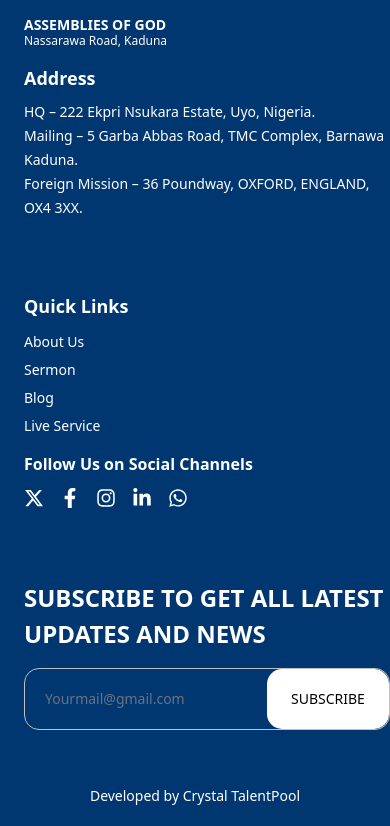
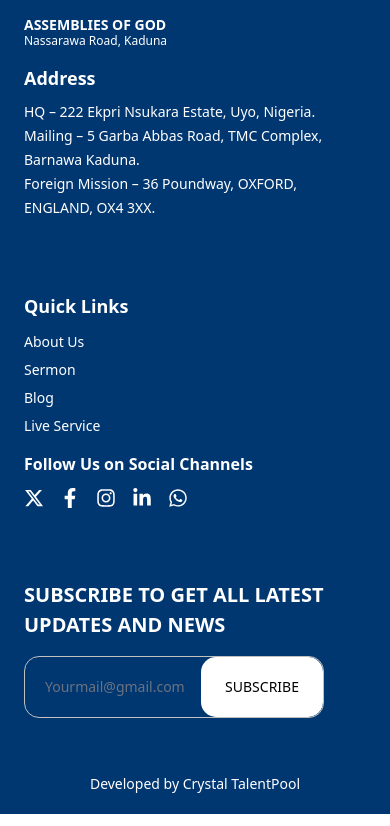
Before and after one commit to BrightDU/AGCMiracleFamily, a Next.js app: page / in a window 390 px wide. Shown: the part 9619-10445 px from the top of the page. Built offline with nearby package versions, Linux system fonts and the light colour scheme.

Commit message:
fixed code in footer

```diff
--- a/app/components/About.tsx
+++ b/app/components/About.tsx
@@ -12,16 +12,18 @@ const About = () => {
       ([entry]) => {
         setIsVisible(entry.isIntersecting);
       },
-      { threshold: 0.5 }
+      { threshold: 0.2 }
     );
 
-    if (aboutRef.current) {
-      observer.observe(aboutRef.current);
+    const currentRef = aboutRef.current; // ✅ Save it in a variable
+
+    if (currentRef) {
+      observer.observe(currentRef);
     }
 
     return () => {
-      if (aboutRef.current) {
-        observer.unobserve(aboutRef.current);
+      if (currentRef) {
+        observer.unobserve(currentRef); // ✅ Use the saved variable
       }
     };
   }, []);
@@ -55,10 +57,9 @@ const About = () => {
               </div>
             </div>
             <h3 className="mt-4 text-[28px] font-bold text-black">{item.title}</h3>
-            <p className="mt-2 text-black text-[17px] ">
+            <p className="mt-2 text-black text-[17px]">
               Lorem ipsum dolor sit amet, consectetur adipiscing elit, sed do eiusmod tempor incididunt ut labore et dolore magna aliqua.
             </p>
-
           </div>
         ))}
       </div>
--- a/app/components/Footer.tsx
+++ b/app/components/Footer.tsx
@@ -5,10 +5,10 @@ import { FaWhatsapp } from "react-icons/fa";
 import { FaXTwitter } from "react-icons/fa6";
 import Link from 'next/link';
 import lo from '../public/agcimage/agclogo.png';
-import { useState } from 'react';
+
 
 const Footer = () => {
-  const [isModalOpen, setIsModalOpen] = useState(false);
+
 
   return (
     <footer className="bg-[#003771] font-roboto text-white py-5">
@@ -77,16 +77,16 @@ const Footer = () => {
 
         {/* Right Section - Subscription */}
         <div className="flex-1 mt-8 min-w-[250px]">
-          <h4 className="text-[24px] md:text-[29px] font-bold uppercase mb-4">
+          <h4 className="text-[20px] md:text-[29px] font-bold uppercase mb-4">
             Subscribe to Get All Latest Updates and News
           </h4>
-          <div className="w-full max-w-[700px] bg-transparent border border-[#C0C0C0] rounded-[15px] flex items-center overflow-hidden">
+          <div className="sm:w-full sm:max-w-[700px] w-[300px] bg-transparent border border-[#C0C0C0] rounded-[15px] flex items-center overflow-hidden">
   <input
     type="email"
     placeholder="Yourmail@gmail.com"
     className="flex-grow bg-transparent px-5 py-4 text-sm text-black placeholder:text-gray-500 focus:outline-none"
   />
-  <button className="bg-white text-black font-medium text-sm px-6 h-[60px] rounded-[15px] hover:bg-gray-100 transition-all">
+  <button className="bg-white text-black font-medium text-sm px-6 h-[60px] sm:ml-auto ml-[-80px] rounded-[15px] hover:bg-gray-100 transition-all">
     SUBSCRIBE
   </button>
 </div>
--- a/app/components/Navbar.tsx
+++ b/app/components/Navbar.tsx
@@ -112,7 +112,7 @@ const Navbar = () => {
         {/* Mobile Menu */}
         {isOpen && (
           <ul className="md:hidden bg-white font-bold shadow-lg rounded-md mt-2 px-4 pb-4">
-            {[{ name: 'Home', link: '/' }, { name: 'About', link: '/about' }, { name: 'Sermon', link: '/sermon' }, { name: 'Blog', link: '/blog' }, { name: 'Live Service', link: '/live-service' }].map(({ name, link }) => (
+            {[{ name: 'Home', link: '/' }, { name: 'About', link: '#about' }, { name: 'Sermon', link: '#sermon' }, { name: 'Blog', link: '#blog' }, { name: 'Live Service', link: '#live-service' }].map(({ name, link }) => (
               <li key={name} className="py-2">
                 <Link
                   href={link}
```
